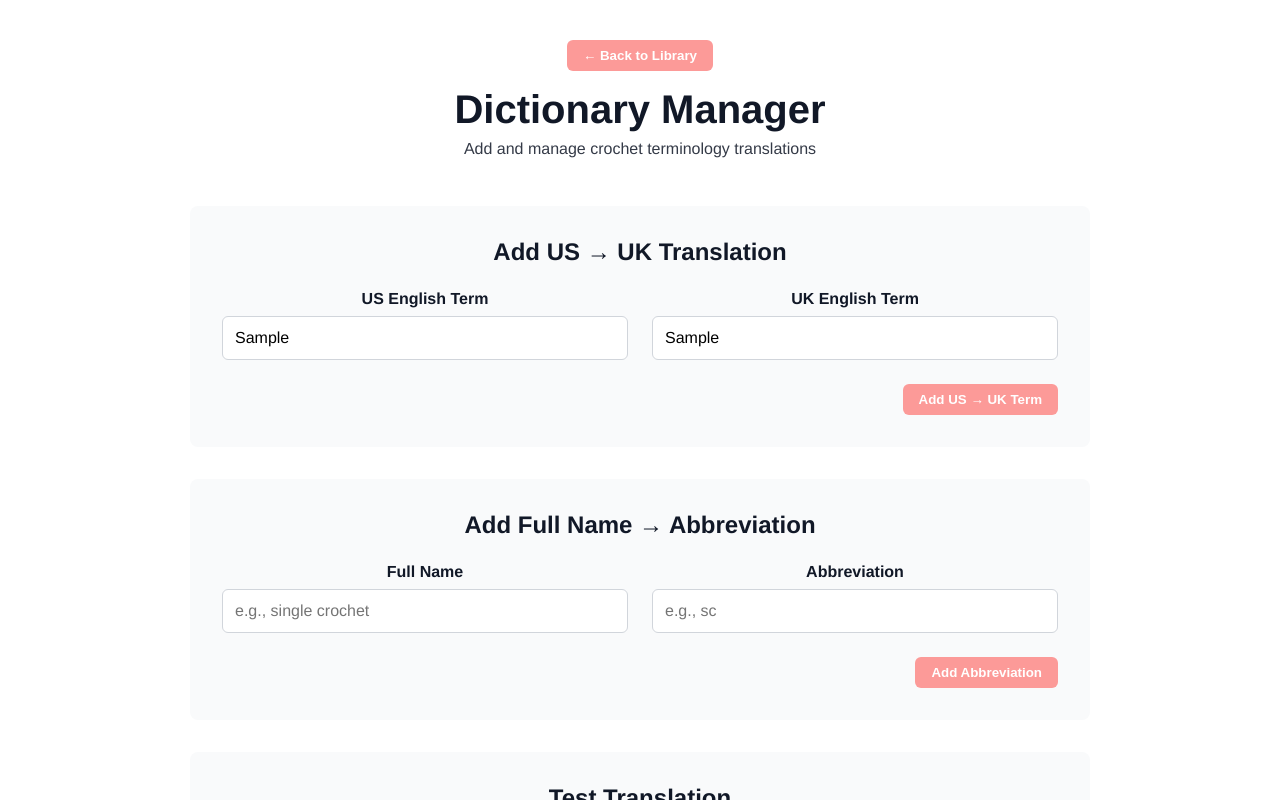
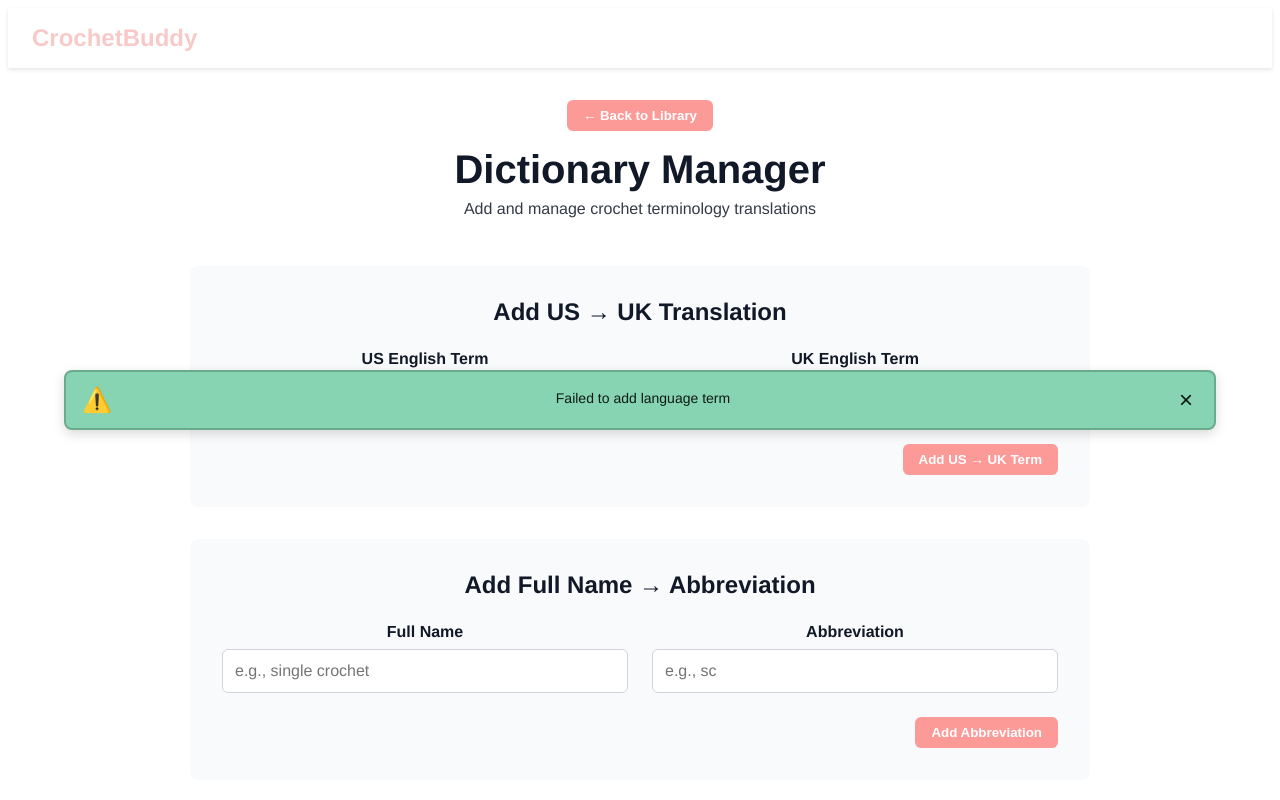
Before and after one commit to christinew7/61040-frontend, a Vue app: page /dictionary in a window 1280 px wide. Both pictures are taken after typing "Sample", "Sample" into the empty fields and a click on the button "Add US → UK Term". Shown: the top 800 px of the page. Built offline with nearby package versions, Linux system fonts and the light colour scheme; no server answers.

Commit message:
replaced all alerts with own Warning component

```diff
--- a/src/DictionaryManager.vue
+++ b/src/DictionaryManager.vue
@@ -1,4 +1,5 @@
 <template>
+  <NavBar></NavBar>
   <main class="dictionary-manager">
     <header class="header">
       <PrimaryButton @click="goBack">← Back to Library</PrimaryButton>
@@ -6,6 +7,11 @@
       <p class="subtitle">Add and manage crochet terminology translations</p>
     </header>
 
+    <Warning
+      v-if="showWarning"
+      :message="warningMessage"
+      @close="showWarning = false"
+    />
     <section class="add-term-section">
       <h2 class="section-title">Add US → UK Translation</h2>
       <form @submit.prevent="handleAddLanguageTerm" class="term-form">
@@ -155,6 +161,8 @@ import {
   translateTermFromL1,
   translateTermFromL2,
 } from "./api/Dictionary";
+import NavBar from "./components/NavBar.vue";
+import Warning from "./components/Warning.vue";
 
 const router = useRouter();
 const route = useRoute();
@@ -175,9 +183,13 @@ const addingLanguage = ref(false);
 const addingAbbreviation = ref(false);
 const translating = ref(false);
 
+const warningMessage = ref("");
+const showWarning = ref(false);
+
 const handleAddLanguageTerm = async () => {
   if (!languageTerm.value.language1 || !languageTerm.value.language2) {
-    alert("Please provide both US and UK terms");
+    warningMessage.value = "Please provide both US and UK terms.";
+    showWarning.value = true;
     return;
   }
 
@@ -188,16 +200,13 @@ const handleAddLanguageTerm = async () => {
       languageTerm.value.language1,
       languageTerm.value.language2
     );
-    // alert(
-    //   `Added US→UK: "${languageTerm.value.language1}" → "${languageTerm.value.language2}"`
-    // );
 
     // Clear the form
     languageTerm.value.language1 = "";
     languageTerm.value.language2 = "";
   } catch (err) {
-    console.error("Failed to add language term:", err);
-    alert(err.message || "Failed to add language term");
+    warningMessage.value = "Failed to add language term";
+    showWarning.value = true;
   } finally {
     addingLanguage.value = false;
   }
@@ -205,7 +214,8 @@ const handleAddLanguageTerm = async () => {
 
 const handleAddAbbreviationTerm = async () => {
   if (!abbreviationTerm.value.language1 || !abbreviationTerm.value.language2) {
-    alert("Please provide both full name and abbreviation");
+    warningMessage.value = "Please provide both full name and abbreviation";
+    showWarning.value = true;
     return;
   }
 
@@ -216,16 +226,13 @@ const handleAddAbbreviationTerm = async () => {
       abbreviationTerm.value.language1,
       abbreviationTerm.value.language2
     );
-    // alert(
-    //   `Added abbreviation: "${abbreviationTerm.value.language1}" → "${abbreviationTerm.value.language2}"`
-    // );
 
     // Clear the form
     abbreviationTerm.value.language1 = "";
     abbreviationTerm.value.language2 = "";
   } catch (err) {
-    console.error("Failed to add abbreviation:", err);
-    alert(err.message || "Failed to add abbreviation");
+    warningMessage.value = "Failed to add abbreviation";
+    showWarning.value = true;
   } finally {
     addingAbbreviation.value = false;
   }
@@ -233,7 +240,8 @@ const handleAddAbbreviationTerm = async () => {
 
 const translateFromL1 = async () => {
   if (!testInput.value) {
-    // alert("Please enter a term to translate");
+    warningMessage.value = "Please enter a term to translate!";
+    showWarning.value = true;
     return;
   }
 
@@ -242,7 +250,8 @@ const translateFromL1 = async () => {
     const result = await translateTermFromL1(testInput.value);
     translationResult.value = result;
   } catch (err) {
-    console.error("Translation failed:", err);
+    warningMessage.value = "Translation not found...";
+    showWarning.value = true;
     translationResult.value = "Translation not found";
   } finally {
     translating.value = false;
@@ -251,7 +260,8 @@ const translateFromL1 = async () => {
 
 const translateFromL2 = async () => {
   if (!testInput.value) {
-    // alert("Please enter a term to translate");
+    warningMessage.value = "Please enter a term to translate";
+    showWarning.value = true;
     return;
   }
 
@@ -260,7 +270,8 @@ const translateFromL2 = async () => {
     const result = await translateTermFromL2(testInput.value);
     translationResult.value = result;
   } catch (err) {
-    console.error("Translation failed:", err);
+    warningMessage.value = "Translation not found...";
+    showWarning.value = true;
     translationResult.value = "Translation not found";
   } finally {
     translating.value = false;
--- a/src/Home.vue
+++ b/src/Home.vue
@@ -9,7 +9,17 @@
           <PrimaryButton @click="showSignUp">Sign up</PrimaryButton>
         </template>
 
-        <form v-else class="auth-window" @submit.prevent="submitAuth">
+        <form
+          v-else
+          class="auth-window"
+          @submit.prevent="submitAuth"
+          @keyup.enter="submitAuth"
+        >
+          <Warning
+            v-if="showWarning"
+            :message="warningMessage"
+            @close="showWarning = false"
+          />
           <h3>{{ mode === "login" ? "Log in" : "Sign up" }}</h3>
           <label>
             Username
@@ -40,6 +50,7 @@
 
 <script setup>
 import PrimaryButton from "./components/PrimaryButton.vue";
+import Warning from "./components/Warning.vue";
 import { ref, onMounted } from "vue";
 import { useRouter } from "vue-router";
 import { register, authenticate } from "./api/PasswordAuthentication";
@@ -51,6 +62,8 @@ const mode = ref(null); // null | 'login' | 'signup'
 const username = ref("");
 const password = ref("");
 const submitting = ref(false);
+const showWarning = ref(false);
+const warningMessage = ref("");
 
 function showLogin() {
   mode.value = "login";
@@ -70,7 +83,8 @@ function cancelAuth() {
 
 async function submitAuth() {
   if (!username.value || !password.value) {
-    alert("Please enter a username and password.");
+    warningMessage.value = "Please enter a username and password.";
+    showWarning.value = true;
     return;
   }
 
@@ -99,7 +113,8 @@ async function submitAuth() {
     router.push({ name: "Library", params: { userId: userId } });
   } catch (err) {
     console.error("Authentication error:", err);
-    // alert(`Authentication failed: ${err?.message || err}`);
+    warningMessage.value = `Authentication failed: ${err?.message || err}`;
+    showWarning.value = true;
   } finally {
     submitting.value = false;
   }
@@ -141,6 +156,7 @@ onMounted(() => {
   display: flex;
   gap: 1rem;
   justify-content: center;
+  position: relative;
 }
 
 .auth-window {
@@ -151,6 +167,7 @@ onMounted(() => {
   padding: 1rem;
   border-radius: 8px;
   min-width: 280px;
+  position: relative;
 }
 .auth-window label {
   display: flex;
--- a/src/Library.vue
+++ b/src/Library.vue
@@ -1,5 +1,10 @@
 <template>
   <div>
+    <Warning
+      v-if="showWarning"
+      :message="warningMessage"
+      @close="handleWarningClose"
+    />
     <NavBar :userId="userId" />
     <main class="library">
       <header class="hero">
@@ -34,6 +39,7 @@ import { ref, onMounted, watch } from "vue";
 import { useRouter } from "vue-router";
 import PrimaryButton from "./components/PrimaryButton.vue";
 import FileDisplay from "./components/FileDisplay.vue";
+import Warning from "./components/Warning.vue";
 import { getUsername } from "./api/PasswordAuthentication";
 import { getAllFiles } from "./api/Library";
 import NavBar from "./components/NavBar.vue";
@@ -52,6 +58,18 @@ const props = defineProps({
 
 const displayName = ref("Guest");
 const welcomeMessage = ref("Welcome");
+const showWarning = ref(false);
+const warningMessage = ref("");
+const pendingRoute = ref(null);
+
+// Handle warning close and navigate if needed
+const handleWarningClose = () => {
+  showWarning.value = false;
+  if (pendingRoute.value) {
+    router.push(pendingRoute.value);
+    pendingRoute.value = null;
+  }
+};
 
 // Check if user is a first-time visitor
 const checkFirstTimeUser = () => {
@@ -94,9 +112,12 @@ onMounted(() => {
 
   // Check if the logged-in user matches the route userId
   if (userStore.userId !== props.userId) {
-    console.log("User trying to access another user's library, redirecting");
-    alert("You can only access your own library!");
-    router.push({ name: "Library", params: { userId: userStore.userId } });
+    warningMessage.value = "You can only access your own library!";
+    showWarning.value = true;
+    pendingRoute.value = {
+      name: "Library",
+      params: { userId: userStore.userId },
+    };
     return;
   }
 
@@ -118,8 +139,12 @@ watch(
     // Check if user is trying to access another user's library
     if (userStore.isAuthenticated && userStore.userId !== newUserId) {
       console.log("Route changed to another user's library, redirecting");
-      alert("You can only access your own library!");
-      router.push({ name: "Library", params: { userId: userStore.userId } });
+      warningMessage.value = "You can only access your own library!";
+      showWarning.value = true;
+      pendingRoute.value = {
+        name: "Library",
+        params: { userId: userStore.userId },
+      };
       return;
     }
     fetchUsername();
--- a/src/Pattern.vue
+++ b/src/Pattern.vue
@@ -1,4 +1,9 @@
 <template>
+  <Warning
+    v-if="showWarning"
+    :message="warningMessage"
+    @close="showWarning = false"
+  />
   <NavBar :userId="userId" />
   <main class="pattern">
     <header class="header">
@@ -125,6 +130,7 @@ import { useRouter } from "vue-router";
 import NavBar from "./components/NavBar.vue";
 import PrimaryButton from "./components/PrimaryButton.vue";
 import IconButton from "./components/IconButton.vue";
+import Warning from "./components/Warning.vue";
 import { getFileString } from "./api/Library";
 import {
   jumpTo,
@@ -167,6 +173,10 @@ const translating = ref(false); // Track if translation is in progress
 const tooltipVisible = ref(false);
 const tooltipPosition = ref({ x: 0, y: 0 });
 const tooltipData = ref({ abbr: "", full: "" });
+
+// Warning state
+const showWarning = ref(false);
+const warningMessage = ref("");
 
 // Create a unique key for localStorage based on user and file
 const getStorageKey = (key) => `pattern_${props.userId}_${props.fileId}_${key}`;
@@ -589,7 +599,10 @@ const applyTranslation = async () => {
     );
   } catch (err) {
     console.error("Translation failed:", err);
-    alert("Translation failed. Check the dictionary for missing terms.");
+    warningMessage.value =
+      "Translation failed. Check the dictionary for missing terms.";
+    showWarning.value = true;
+
     // Reset to original on complete failure
     patternLines.value = [...originalPatternLines.value];
     translatePattern.value = false;
@@ -605,7 +618,8 @@ const handleNext = async () => {
     await updateControlsPosition();
   } catch (err) {
     console.error("Failed to move to next line:", err);
-    alert(err.message || "Failed to move to next line");
+    warningMessage.value = err.message || "Failed to move to next line";
+    showWarning.value = true;
   }
 };
 
@@ -616,7 +630,8 @@ const handleBack = async () => {
     await updateControlsPosition();
   } catch (err) {
     console.error("Failed to move to previous line:", err);
-    alert(err.message || "Failed to move to previous line");
+    warningMessage.value = err.message || "Failed to move to previous line";
+    showWarning.value = true;
   }
 };
 
@@ -627,7 +642,8 @@ const handleLineClick = async (lineIndex) => {
     await updateControlsPosition();
   } catch (err) {
     console.error("Failed to jump to line:", err);
-    alert(err.message || "Failed to jump to line");
+    warningMessage.value = err.message || "Failed to jump to line";
+    showWarning.value = true;
   }
 };
 
@@ -645,7 +661,8 @@ const handleVisibility = async () => {
     console.log(`Visibility set to: ${isVisible.value}`);
   } catch (err) {
     console.error("Failed to set visibility:", err);
-    alert(err.message || "Failed to set visibility");
+    warningMessage.value = err.message || "Failed to set visibility";
+    showWarning.value = true;
     // Revert the state if API call fails
     isVisible.value = !isVisible.value;
     savePreferences();
--- a/src/UploadPattern.vue
+++ b/src/UploadPattern.vue
@@ -1,6 +1,5 @@
 <template>
   <NavBar :userId="userId" />
-
   <main class="upload-pattern">
     <header class="header">
       <h1 class="title">Upload Pattern</h1>
@@ -8,6 +7,12 @@
     </header>
 
     <section class="upload-form">
+      <Warning
+        v-if="showWarning"
+        :message="warningMessage"
+        @close="showWarning = false"
+      />
+
       <form @submit.prevent="handleUpload">
         <section class="form-group">
           <label for="pattern-name">Pattern Name</label>
@@ -45,6 +50,7 @@ import { ref } from "vue";
 import { useRouter, useRoute } from "vue-router";
 import NavBar from "./components/NavBar.vue";
 import PrimaryButton from "./components/PrimaryButton.vue";
+import Warning from "./components/Warning.vue";
 import {
   createLibrary,
   createFile,
@@ -60,15 +66,20 @@ const patternName = ref("");
 const patternContent = ref("");
 const uploading = ref(false);
 
+const warningMessage = ref("");
+const showWarning = ref(false);
+
 async function handleUpload() {
   if (!patternName.value || !patternContent.value) {
-    alert("Please provide both a pattern name and content");
+    warningMessage.value = "Please provide both a pattern name and content.";
+    showWarning.value = true;
     return;
   }
 
   const userId = route.params.userId;
   if (!userId) {
-    alert("User ID is missing. Please log in again.");
+    warningMessage.value = "You're not logged in! Please log in again.";
+    showWarning.value = true;
     return;
   }
 
@@ -99,7 +110,6 @@ async function handleUpload() {
     }
 
     console.log("Pattern uploaded successfully");
-    // alert("Pattern uploaded successfully!");
 
     // Also start fileTracking
     // SHOULD BE A SYNC
@@ -115,8 +125,11 @@ async function handleUpload() {
     console.log(result);
     router.push({ name: "Pattern", params: { userId, fileId } });
   } catch (err) {
-    console.error("Upload failed:", err);
-    alert(`Upload failed: ${err?.message || err}`);
+    warningMessage.value = `Sorry... The server failed to upload your pattern: ${
+      err?.message || err
+    }`;
+    showWarning.value = true;
+    return;
   } finally {
     uploading.value = false;
   }
--- a/src/assets/styles/colors.css
+++ b/src/assets/styles/colors.css
@@ -4,6 +4,9 @@
   --color-primary-dark: #fc9a98;
   --color-secondary: #b3cee5;
   --color-secondary-dark: #84b5e0;
+  --color-tertiary: #87d4b2;
+  --color-tertiary-dark: #6caa8f;
+  /* maybe #52836D */
 
   /* Text colors */
   --color-text-light: #ffffff;
--- a/src/components/Warning.vue
+++ b/src/components/Warning.vue
@@ -38,21 +38,20 @@ defineEmits(["close"]);
 
 <style scoped>
 .warning-container {
-  position: fixed;
-  top: 80px;
+  position: absolute;
+  top: 50%;
   left: 50%;
-  transform: translateX(-50%);
+  transform: translate(-50%, -50%);
   z-index: 1000;
   width: 90%;
-  max-width: 500px;
 }
 
 .warning-box {
   display: flex;
   align-items: flex-start;
   gap: 12px;
-  background-color: #fff3cd;
-  border: 2px solid #ffc107;
+  background-color: var(--color-tertiary);
+  border: 2px solid var(--color-tertiary-dark);
   border-radius: 8px;
   padding: 16px;
   box-shadow: 0 4px 12px rgba(0, 0, 0, 0.15);
@@ -84,13 +83,13 @@ defineEmits(["close"]);
   margin: 0 0 8px 0;
   font-size: 16px;
   font-weight: 600;
-  color: #856404;
+  color: #0c1a14;
 }
 
 .warning-message {
   margin: 0;
   font-size: 14px;
-  color: #856404;
+  color: #0c1a14;
   line-height: 1.5;
 }
 
@@ -98,7 +97,7 @@ defineEmits(["close"]);
   background: none;
   border: none;
   font-size: 24px;
-  color: #856404;
+  color: #0c1a14;
   cursor: pointer;
   padding: 0;
   width: 24px;
--- a/src/router/index.js
+++ b/src/router/index.js
@@ -38,6 +38,17 @@ const routes = [
     name: "DictionaryManager",
     component: DictionaryManager,
   },
+  // ------- EXCEPTIONS -------
+  // Catch-all redirect for /Library without userId
+  {
+    path: "/Library",
+    redirect: { name: "Home" },
+  },
+  // Catch-all for 404s
+  {
+    path: "/:pathMatch(.*)*",
+    redirect: { name: "Home" },
+  },
 ];
 
 const router = createRouter({
@@ -63,7 +74,7 @@ router.beforeEach((to, from, next) => {
     // Check if user is trying to access their own resources
     if (to.params.userId && to.params.userId !== userStore.userId) {
       console.log("User trying to access another user's resources");
-      alert("You can only access your own content!");
+      // Redirect to user's own library - warning will be shown in component
       next({ name: "Library", params: { userId: userStore.userId } });
       return;
     }
```
